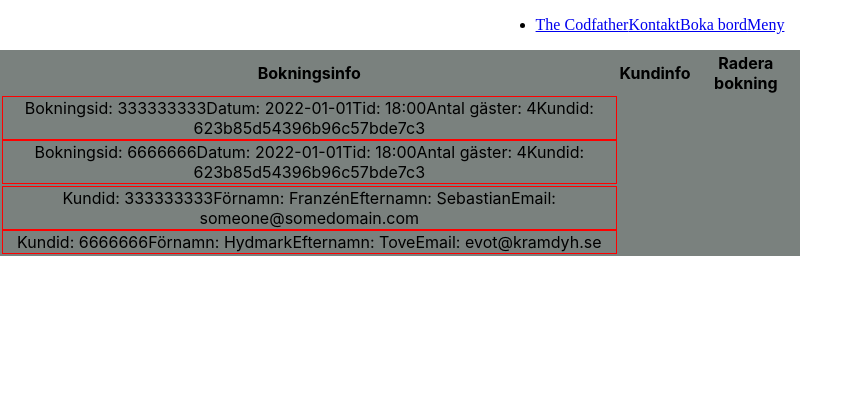
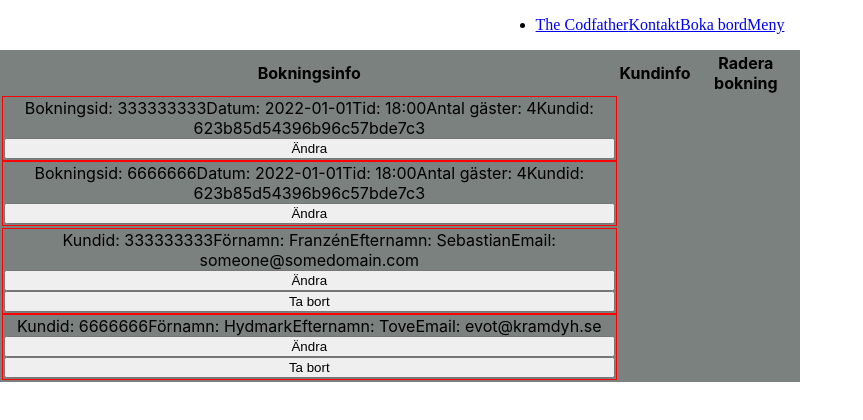
Before and after one commit to tovehydmark/restaurangen, a React (Create React App) app: page /Admin in a window 1280 px wide. Shown: the top 420 px of the page, without its empty margins (0-863 px from the left). Built offline with nearby package versions, Linux system fonts and the light colour scheme.

Commit message:
Button works in table

```diff
--- a/src/components/Admin.tsx
+++ b/src/components/Admin.tsx
@@ -79,6 +79,7 @@ export function Admin() {
           Tid: {booking.time}
           Antal gäster: {booking.numberOfGuests}
           Kundid: {booking.customerId}
+          <button>Ändra</button>
         </td>
       );
     }
@@ -92,12 +93,12 @@ export function Admin() {
           Förnamn: {customer.name}
           Efternamn: {customer.lastname}
           Email: {customer.email}
+          <button>Ändra</button>
+          <button>Ta bort</button>
         </td>
       );
     }
   );
-
-  //Får problem med layouten när jag vill ha en knapp i tabellen. Kommer nog göra en styled div och använda istället för tabell, tror det blir enklare så
 
   return (
     <>
```
